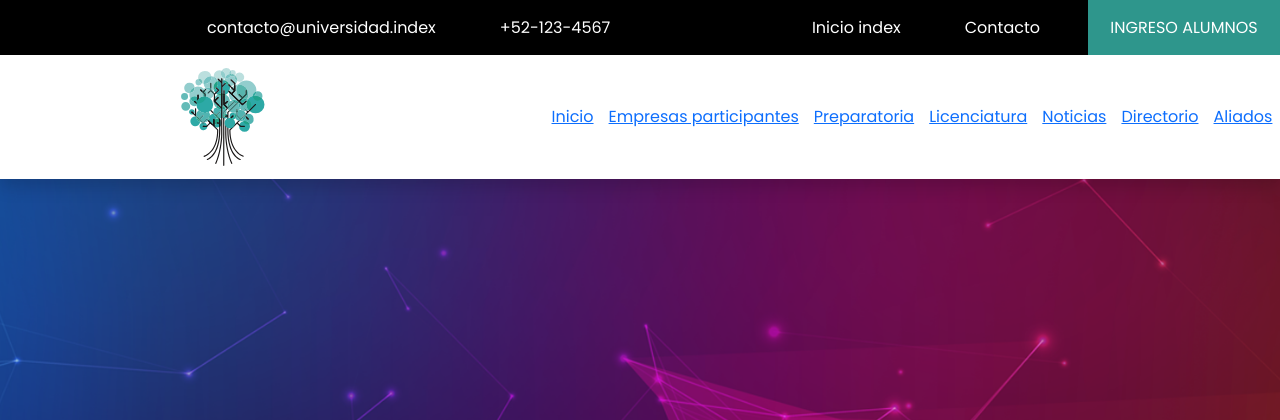
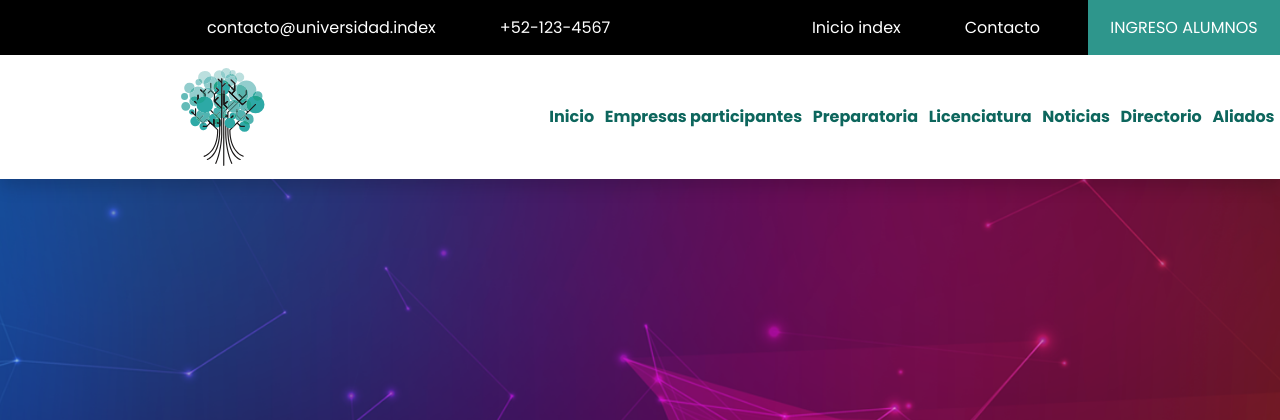
Before and after one commit to LuisDgzA/landingIndex, a PHP site: page /index.php in a window 1280 px wide; the page is wider, and only the part inside the window is pictured. Shown: the top 420 px of that part. Run offline with PHP 8.4, Linux system fonts and the light colour scheme.

Commit message:
estilos header hover

```diff
--- a/assets/css/styles.css
+++ b/assets/css/styles.css
@@ -121,6 +121,27 @@ body {
 .topbar-menu__navbar ul {
     list-style: none;
     margin: 0px;
+}
+
+.topbar-menu__navbar a {
+    padding: 0.7rem 0px;
+    border-bottom: 3px solid transparent;
+}
+
+.topbar-menu__navbar li {
+    display: block;
+    padding: 0.7rem 0px;
+}
+
+.topbar-menu__navbar a:hover {
+    border-bottom: 3px solid var(--font-green);
+    /* cursor: pointer; */
+}
+
+.topbar-menu__navbar a {
+    text-decoration: none;
+    color: var(--font-green);
+    font-weight: bold;
 }
 
 /*----------------- CAROUSEL ------------------*/
```
Also changed, not shown: header.php (indentation only).
